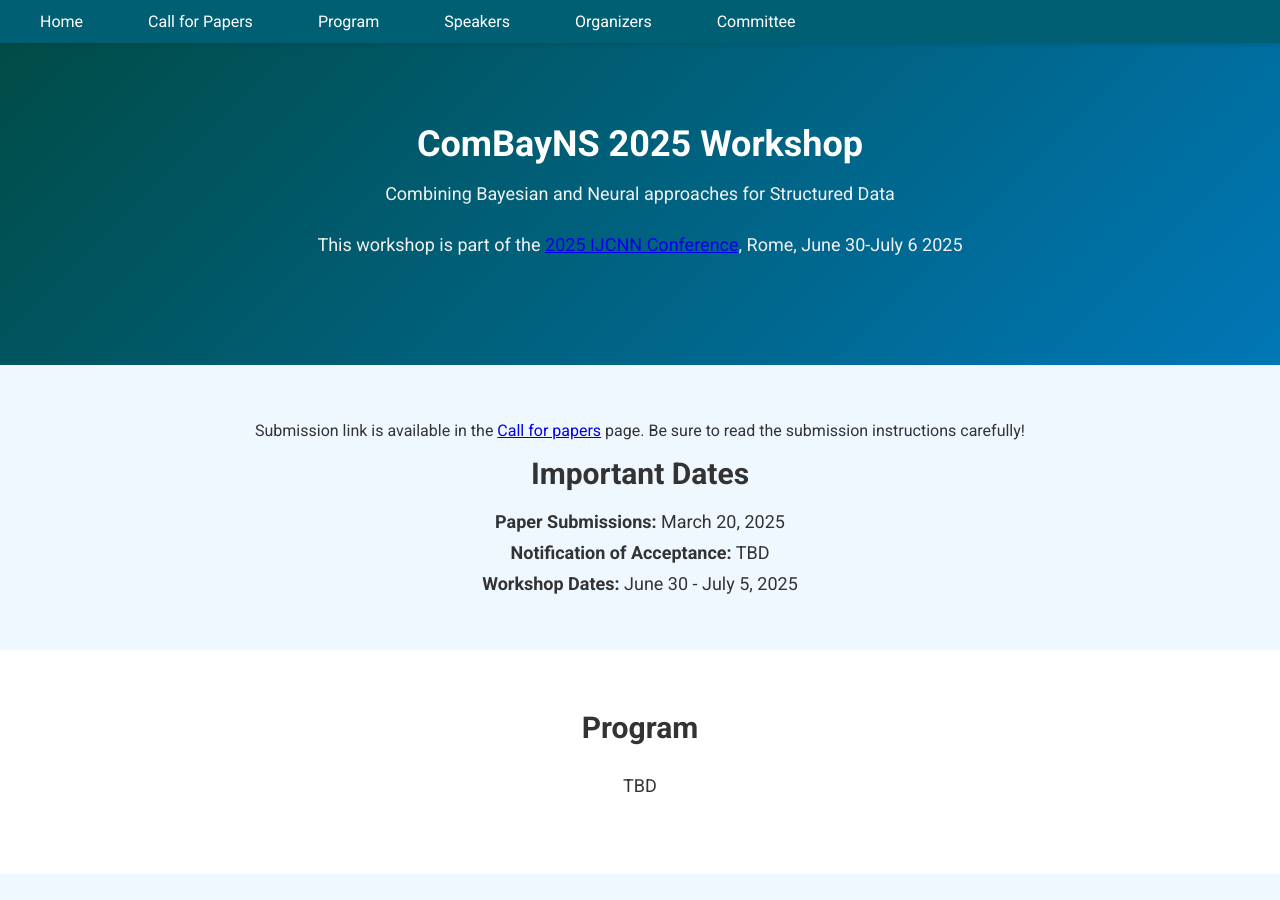
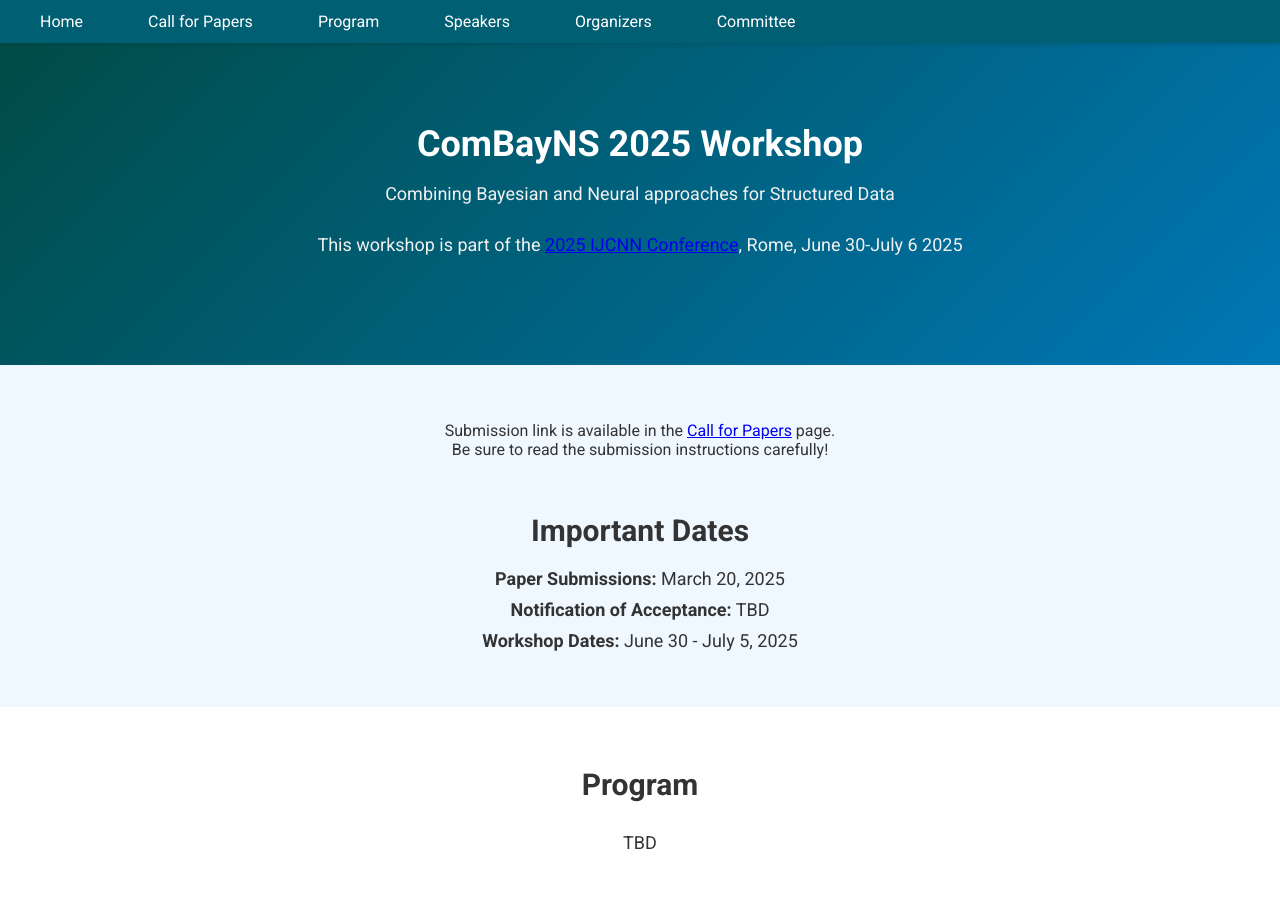
Before and after one commit to combayns2025/combayns2025.github.io, a Jekyll site: the page built from index.md, in a window 1280 px wide and 900 px high. Built offline with Jekyll 4.4.1, drawn with Linux system fonts in a browser that asks for light colours.

Commit message:
Update index.md

```diff
--- a/index.md
+++ b/index.md
@@ -11,9 +11,11 @@
 
 <section id="important-dates">
     <p>
-      Submission link is available in the <a href="/call-for-papers/">Call for papers</a> page.
+      Submission link is available in the <a href="/call-for-papers/">Call for Papers</a> page.<br>
       Be sure to read the submission instructions carefully!
     </p>
+    <br>
+    <br>
     <h2>Important Dates</h2>
     <ul>
       <li><strong>Paper Submissions:</strong> March 20, 2025</li>
```
